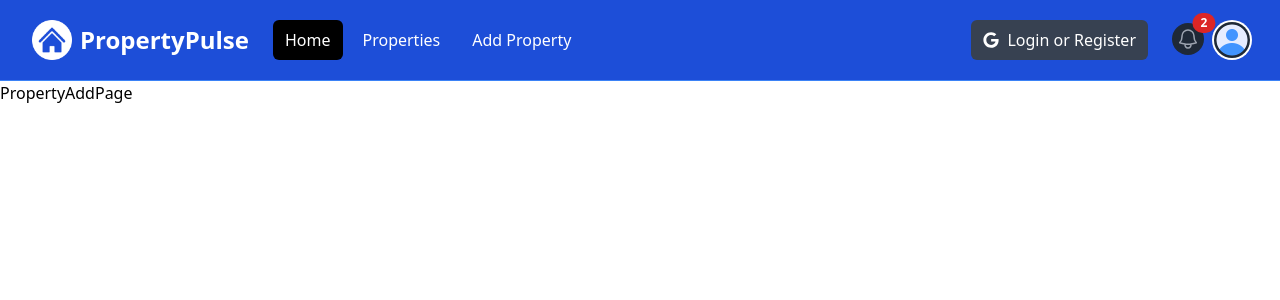
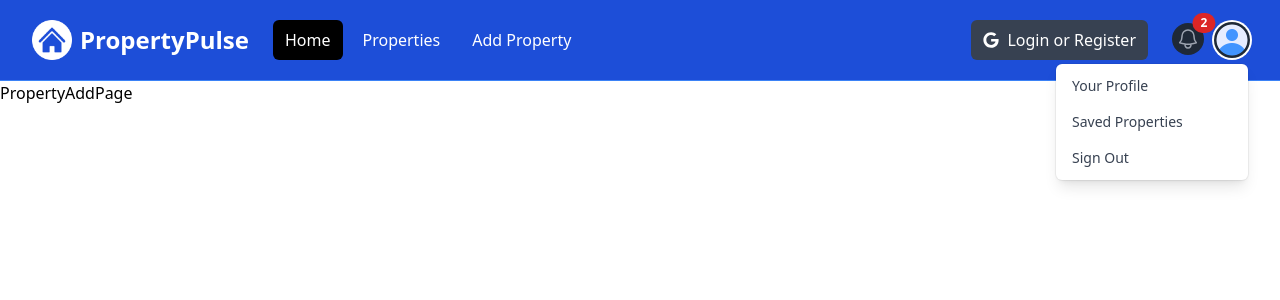
Before and after one commit to kaloyanTry/property-pulse, a Next.js app: page /properties/add in a window 1280 px wide. Both pictures are taken after a click on the button "Open user menu". Shown: the top 300 px of the page. Built offline with nearby package versions, Linux system fonts and the light colour scheme.

Commit message:
navbar added

```diff
--- a/components/Navbar.jsx
+++ b/components/Navbar.jsx
@@ -1,3 +1,5 @@
+'use client';
+import { useState } from 'react';
 import Image from 'next/image';
 import Link from 'next/link';
 import logo from '@/assets/images/logo-white.png';
@@ -6,6 +8,9 @@
 import { FaGoogle } from 'react-icons/fa';
 
 const Navbar = () => {
+  const [isMobileMenuOpen, setIsMobileMenuOpen] = useState(false);
+  const [isProfileMenuOpen, setIsProfileMenuOpen] = useState(false);
+
   return (
     <nav className='bg-blue-700 border-b border-blue-500'>
       <div className='mx-auto max-w-7xl px-2 sm:px-6 lg:px-8'>
@@ -18,6 +23,7 @@
               className='relative inline-flex items-center justify-center rounded-md p-2 text-gray-400 hover:bg-gray-700 hover:text-white focus:outline-none focus:ring-2 focus:ring-inset focus:ring-white'
               aria-controls='mobile-menu'
               aria-expanded='false'
+              onClick={() => setIsMobileMenuOpen((prev) => !prev)}
             >
               <span className='absolute -inset-0.5'></span>
               <span className='sr-only'>Open main menu</span>
@@ -120,6 +126,7 @@
                   id='user-menu-button'
                   aria-expanded='false'
                   aria-haspopup='true'
+                  onClick={() => setIsProfileMenuOpen((prev) => !prev)}
                 >
                   <span className='absolute -inset-1.5'></span>
                   <span className='sr-only'>Open user menu</span>
@@ -132,9 +139,11 @@
               </div>
 
               {/* <!-- Profile dropdown --> */}
+
+              {isProfileMenuOpen && (
                 <div
                   id='user-menu'
-                className='hidden absolute right-0 z-10 mt-2 w-48 origin-top-right rounded-md bg-white py-1 shadow-lg ring-1 ring-black ring-opacity-5 focus:outline-none'
+                  className='absolute right-0 z-10 mt-2 w-48 origin-top-right rounded-md bg-white py-1 shadow-lg ring-1 ring-black ring-opacity-5 focus:outline-none'
                   role='menu'
                   aria-orientation='vertical'
                   aria-labelledby='user-menu-button'
@@ -167,13 +176,16 @@
                     Sign Out
                   </button>
                 </div>
+              )}
             </div>
           </div>
         </div>
       </div>
 
       {/* <!-- Mobile menu, show/hide based on menu state. --> */}
-      <div className='hidden' id='mobile-menu'>
+
+      {isMobileMenuOpen && (
+        <div id='mobile-menu'>
           <div className='space-y-1 px-2 pb-3 pt-2'>
             <Link
               href='/index'
@@ -194,11 +206,12 @@
               Add Property
             </Link>
             <button className='flex items-center text-white bg-gray-700 hover:bg-gray-900 hover:text-white rounded-md px-3 py-2 my-4'>
-            <i className='fa-brands fa-google mr-2'></i>
+              <FaGoogle className='text-white mr-2' />
               <span>Login or Register</span>
             </button>
           </div>
         </div>
+      )}
     </nav>
   );
 };
```
Lines whose indentation alone changed are shown as unchanged.
